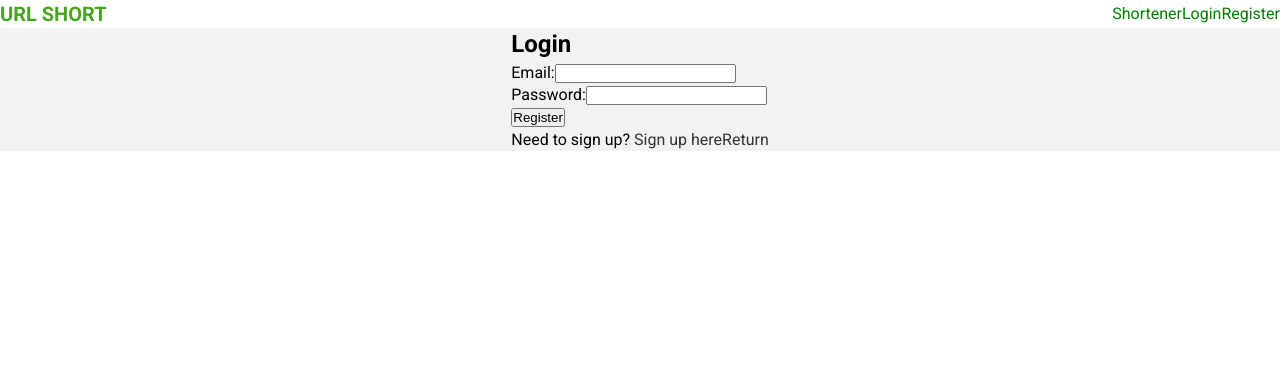
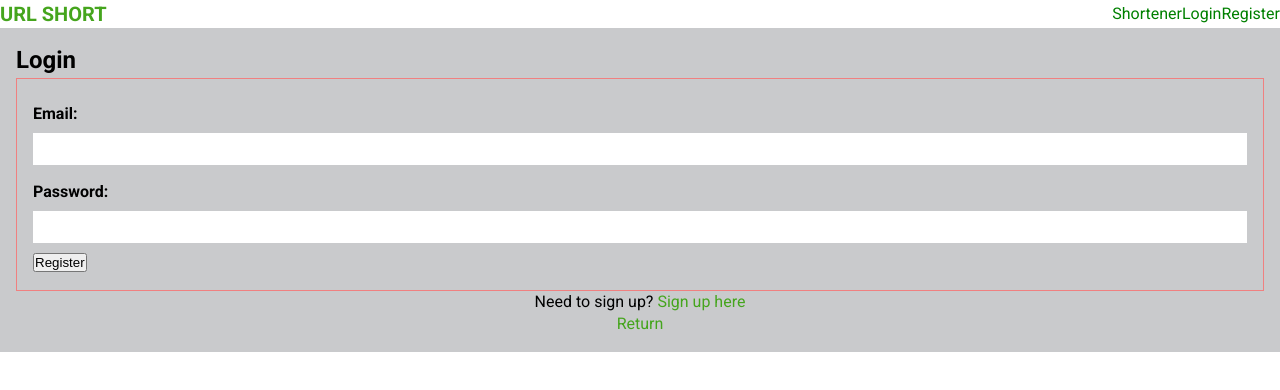
Before and after one commit to AerialWombat/url-shortener, a React (Create React App) app: page /login in a window 1280 px wide. Shown: the top 390 px of the page. Built offline with nearby package versions, Linux system fonts and the light colour scheme.

Commit message:
Styled login view

```diff
--- a/src/components/Login/login.module.scss
+++ b/src/components/Login/login.module.scss
@@ -0,0 +1,80 @@
+@import "../../App.scss";
+
+.container {
+  padding: 1rem;
+  width: 100%;
+  background: $dark-grey;
+
+  .form_wrapper {
+    border: 1px lightcoral solid;
+    padding: 1rem;
+    display: flex;
+    flex-flow: column;
+    align-items: flex-start;
+    justify-content: center;
+
+    .password_requirements {
+      list-style: none;
+
+      li {
+        font-size: 0.75rem;
+        margin-bottom: 0.5rem;
+
+        &.dashed {
+          color: red;
+        }
+
+        &.checked {
+          color: $accent-color;
+        }
+      }
+    }
+
+    .input_wrapper {
+      margin: 0.5rem 0;
+      width: 100%;
+      display: flex;
+      flex-flow: column nowrap;
+
+      label {
+        font-weight: bold;
+        margin-bottom: 0.5rem;
+      }
+
+      input {
+        height: 2rem;
+        width: 100%;
+        border: none;
+        padding: 0.25rem;
+      }
+    }
+  }
+
+  .navigation {
+    display: flex;
+    flex-flow: column;
+    align-items: center;
+    justify-content: center;
+
+    a {
+      color: $accent-color;
+    }
+  }
+}
+
+.containerComplete {
+  height: 90vh;
+  display: flex;
+  align-items: center;
+
+  div {
+    display: flex;
+    flex-flow: column;
+    align-items: center;
+
+    a {
+      color: $accent-color;
+      font-weight: bold;
+    }
+  }
+}
```
